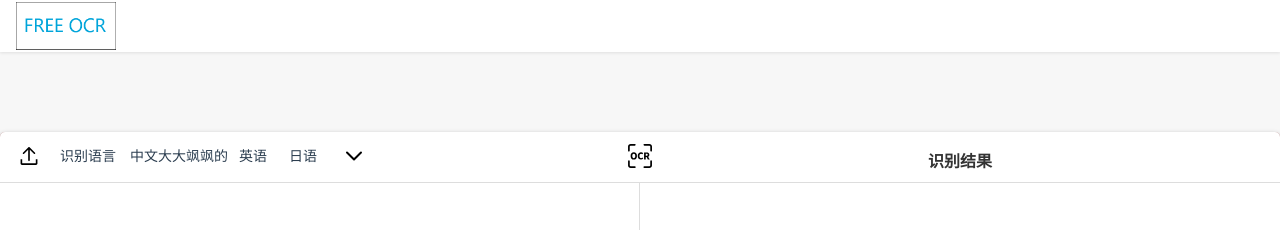
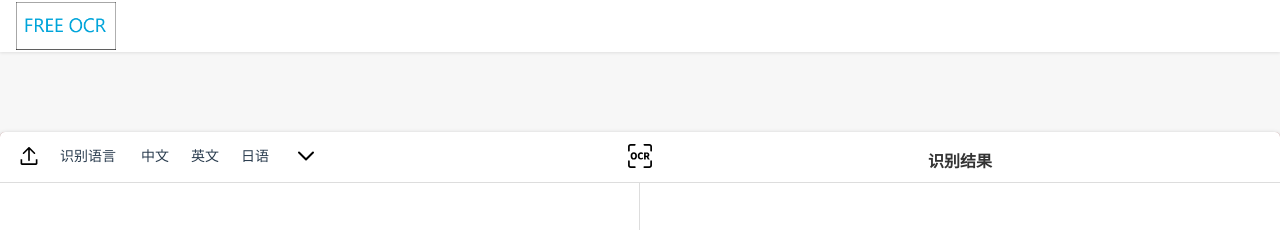
Before and after one commit to feiya1314/ocr, a Vue app in the folder ocr-web/: page / in a window 1280 px wide. Shown: the top 230 px of the page. Built offline with nearby package versions, Linux system fonts and the light colour scheme; what vue-clipboard2 would draw is missing.

Commit message:
选择语言宽度自适应

```diff
--- a/ocr-web/src/components/Ocr.vue
+++ b/ocr-web/src/components/Ocr.vue
@@ -23,19 +23,14 @@
             <div class="ocr-lang-div-location">
               <div class="ocr-lang-div-container">
                 <div class="ocr-lang-div ocr-lang-hover">
-                  <!-- <span class="ocr-lang">中文</span> -->
-                  <WordButton class="ocr-lang" wordDisplay="中文大大飒飒的" style="min-width: 50px;" />
+                  <WordButton class="ocr-lang" :wordDisplay="titleLangQueue[0]['display']" style="min-width: 50px;" />
                 </div>
                 <div class="ocr-lang-div ocr-lang-hover">
-                  <!-- <span class="ocr-lang">中文</span> -->
-                  <WordButton class="ocr-lang" wordDisplay="英语" style="min-width: 50px;" />
+                  <WordButton class="ocr-lang" :wordDisplay="titleLangQueue[1]['display']" style="min-width: 50px;" />
                 </div>
                 <div class="ocr-lang-div ocr-lang-hover">
-                  <!-- <span class="ocr-lang">中文</span> -->
-                  <WordButton class="ocr-lang" wordDisplay="日语" style="min-width: 50px;" />
+                  <WordButton class="ocr-lang" :wordDisplay="titleLangQueue[2]['display']" style="min-width: 50px;" />
                 </div>
-                <!-- <div class="ocr-lang-div"><span class="ocr-lang">英语</span></div>
-              <div class="ocr-lang-div"><span class="ocr-lang">日语</span></div> -->
                 <div class="ocr-lang-div more-lang" @click='moreLang(1212)'>
                   <CircleButton class="common-btn" :btnImgPath="downArrowImg" style="width: 48px;" titleStr="更多语言" />
                 </div>
@@ -136,6 +131,7 @@ export default {
       showPreview: false,
       showCopyBtn: false,
       fileSizeLimit: 2101440,
+      titleLangQueue: [{display:"中文",code:"CN"},{display:"英文",code:"EN"},{display:"日语",code:"JP"}],
       url: null,
       srcList: [],
       file: null,
--- a/ocr-web/src/components/WordButton.vue
+++ b/ocr-web/src/components/WordButton.vue
@@ -28,10 +28,12 @@ export default {
     // HelloWorld 组件有一个 msg 属性，值类型是String
     // 使用该组件时，{{ msg }} 来取该属性的值
     wordDisplay: String,
+    value:String,
   },
   data() {
     return {
       innerWordDisplay: this.wordDisplay, // 把传过来的值赋值给新的变量
+      innerValue: this.value,
     };
   },
   //   watch: {
```
